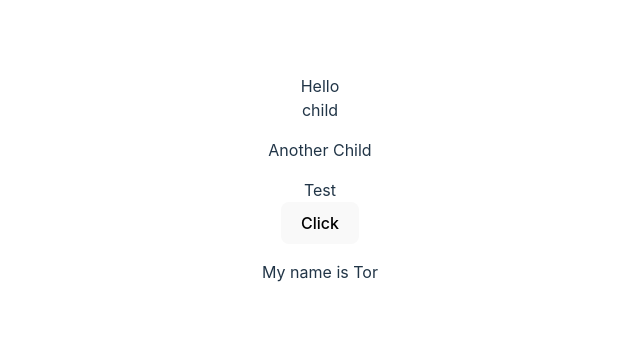
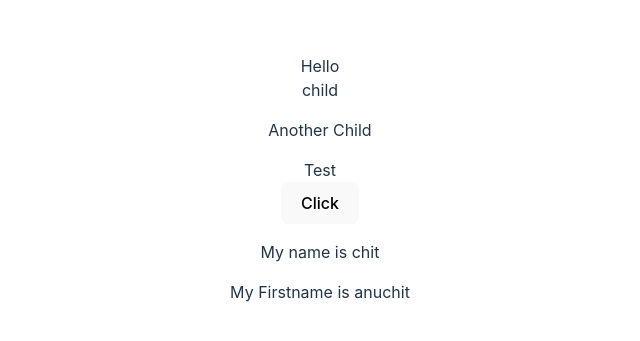
Before and after one commit to tor30008/React-tutorial, a React (Vite) app in the folder chapterone/: page / in a window 1280 px wide. Shown: the part 213-554 px from the top of the page, without its empty margins (320-960 px from the left). Built offline with nearby package versions, Linux system fonts and the light colour scheme.

Commit message:
ลองเขียนให้มันเป็น 2 function
- ลองทำevent Click เรียกอีก function โดยใช้ jsx syntax

```diff
--- a/chapterone/src/App.jsx
+++ b/chapterone/src/App.jsx
@@ -3,8 +3,13 @@ import reactLogo from './assets/react.svg'
 import viteLogo from '/vite.svg'
 import './App.css'
 
-const Selfintroduction = (props) =>{
-  return <p>My name is {props.name}</p>
+const Selfintroduction = ({name = "tor",firstname = "siriroj"}) =>{
+  return(
+  <>
+        <p>My name is {name}</p>
+        <p>My Firstname is {firstname}</p>
+  </>
+  )
 };
 
 const Testcomponent = () =>{
@@ -36,7 +41,7 @@ function App() {
         <button type = "button" onClick={Testcomponent}>Click</button>
       </div>
 
-      <Selfintroduction name="Tor"></Selfintroduction>
+      <Selfintroduction name="chit" firstname = "anuchit"></Selfintroduction>
     </>
   )
 }
```
